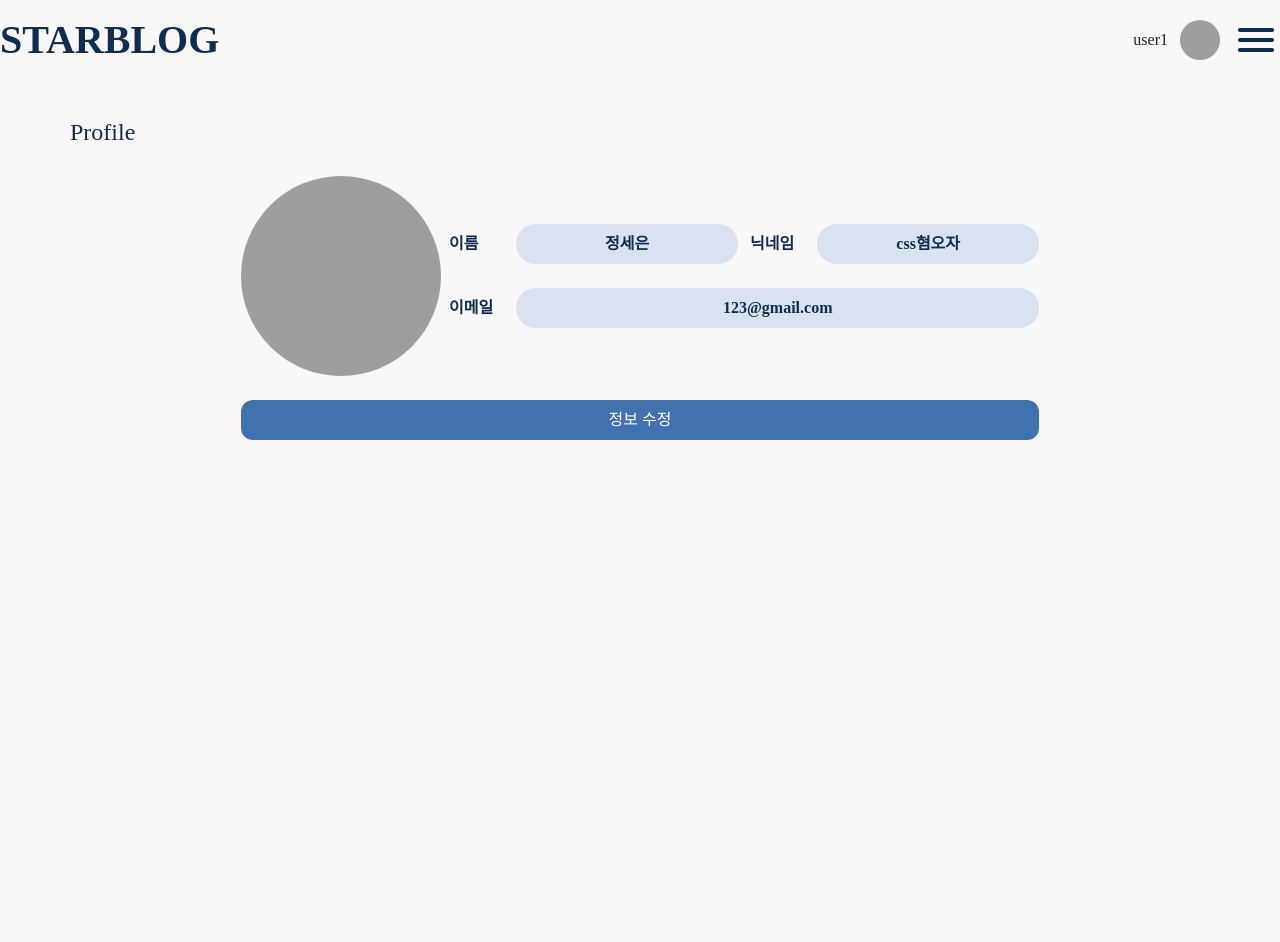
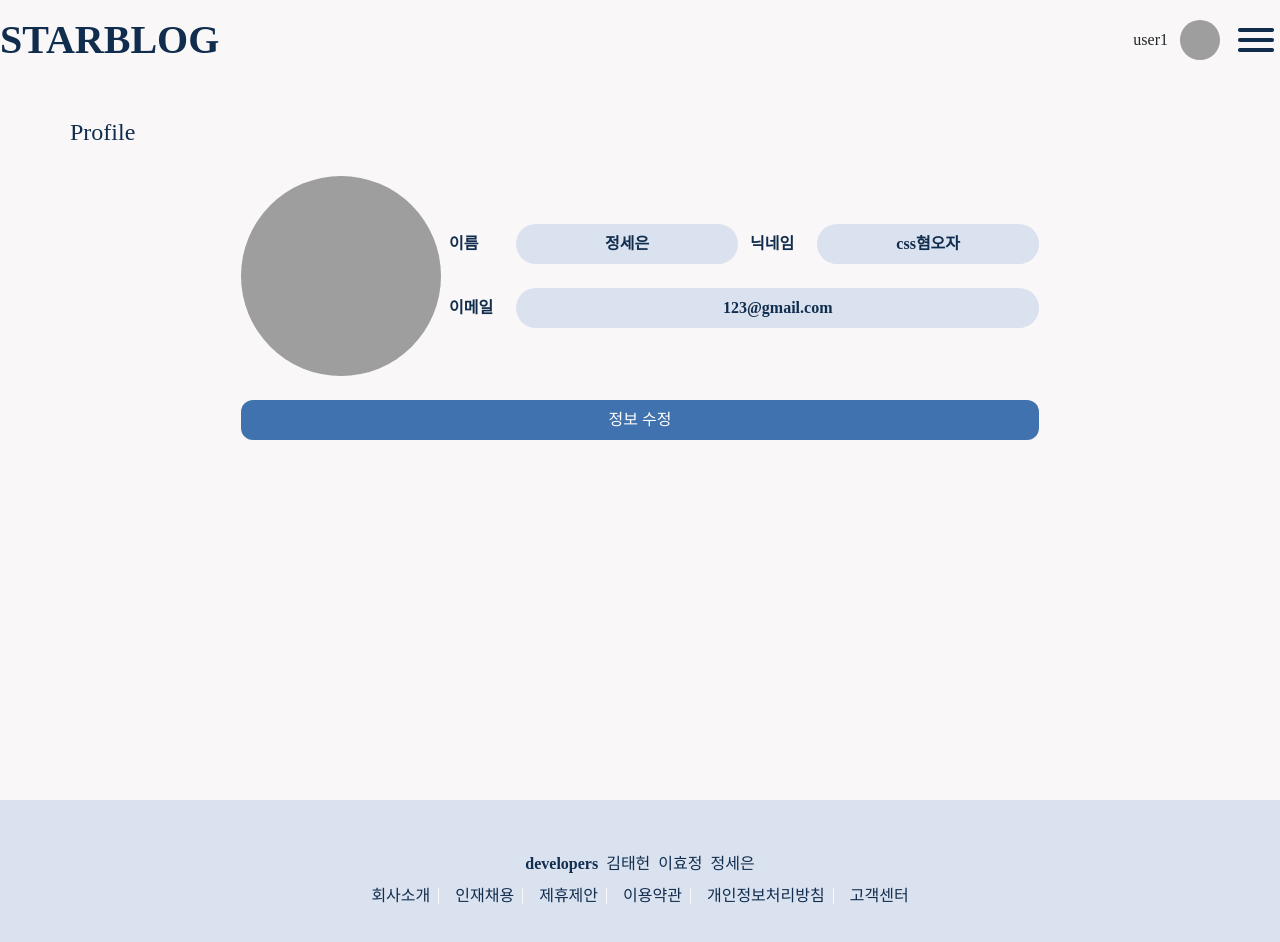
Before and after one commit to thkim0515/DeveloperBlog, a React (Create React App) app: page /profile in a window 1280 px wide. Shown: the top 942 px of the page. Before the commit the page ends 800 px from the top, so only its background shows below. Built offline with nearby package versions, Linux system fonts and the light colour scheme; grey boxes are pictures that could not be loaded; a web font is replaced by a local one.

Commit message:
style:footer 추가

```diff
--- /dev/null
+++ b/src/components/Layout/Footer.jsx
@@ -0,0 +1,23 @@
+import React from "react";
+import * as S from "./Layout.style";
+
+export const Footer = () => {
+  return (
+    <S.FooterBox>
+      <S.DevelopersBox>
+        <h4>developers</h4>
+        <div>김태헌</div>
+        <div>이효정</div>
+        <div>정세은</div>
+      </S.DevelopersBox>
+      <S.CorporationBox>
+        <div>회사소개</div>
+        <div>인재채용</div>
+        <div>제휴제안</div>
+        <div>이용약관</div>
+        <div>개인정보처리방침</div>
+        <div>고객센터</div>
+      </S.CorporationBox>
+    </S.FooterBox>
+  );
+};
--- a/src/components/Layout/Layout.jsx
+++ b/src/components/Layout/Layout.jsx
@@ -1,5 +1,6 @@
 import * as S from "./Layout.style";
 import { Header } from "./Header";
+import { Footer } from "./Footer";
 import { Outlet } from "react-router-dom";
 
 export const Layout = (props) => {
@@ -9,6 +10,7 @@ export const Layout = (props) => {
       <S.Container>
         <Outlet />
       </S.Container>
+      <Footer />
     </div>
   );
 };
--- a/src/components/Layout/Layout.style.js
+++ b/src/components/Layout/Layout.style.js
@@ -2,13 +2,15 @@ import styled from 'styled-components';
 import { Link } from 'react-router-dom';
 
 
-//레이아웃 스타일
+//메인 컨테이너 스타일
 export const Container = styled.div`
   max-width: 1140px;
+  min-height: 100vh;
   margin: 0 auto;
-  padding-top: 120px;
+  padding: 120px 0;
 `;
 
+/**------헤더 스타일------- */
 export const HeaerParentBox = styled.div`
   position: fixed;
   z-index: 10;
@@ -16,7 +18,6 @@ export const HeaerParentBox = styled.div`
   background-color: #F9F7F7;
 `
 
-//헤더 스타일
 export const HeaderBox = styled.header`
   position: relative;
   z-index: 10;
@@ -44,13 +45,14 @@ export const Logo = styled.h1`
   color: #112d4e;
   font-size: 2.5rem;
   font-weight: bold;
+  font-family: "kage";
 `;
 
 //링크 스타일
 export const LogoLink = styled(Link)`
   cursor: pointer;
   color: #112d4e;
-  font-family: "kage";
+
 `;
 
 //로그인 된 유저 박스
@@ -112,3 +114,34 @@ export const ListLink = styled(Link)`
   cursor: pointer;
   color: #fff;
 `;
+
+
+/**------풋터 스타일------ */
+export const FooterBox = styled.div`
+  display: flex;
+  flex-direction: column;
+  justify-content: center;
+  gap: 16px;
+  align-items: center;
+  background-color: #dbe2ef;
+  height: 160px;
+`
+export const DevelopersBox = styled.div`
+  display: flex;
+  color: #112d4e;
+  gap: 8px;
+  h4{
+    font-weight: bold;
+  }
+`
+export const CorporationBox = styled.div`
+  display: flex;
+  color: #112d4e;
+  gap: 8px;
+  div{
+    padding: 0 8px;
+  }
+  div:not(:last-child) {
+    border-right: 1px solid #F9F7F7; //고객센터 박스만 제외하고 오른쪽에 테두리
+  }
+`
```
